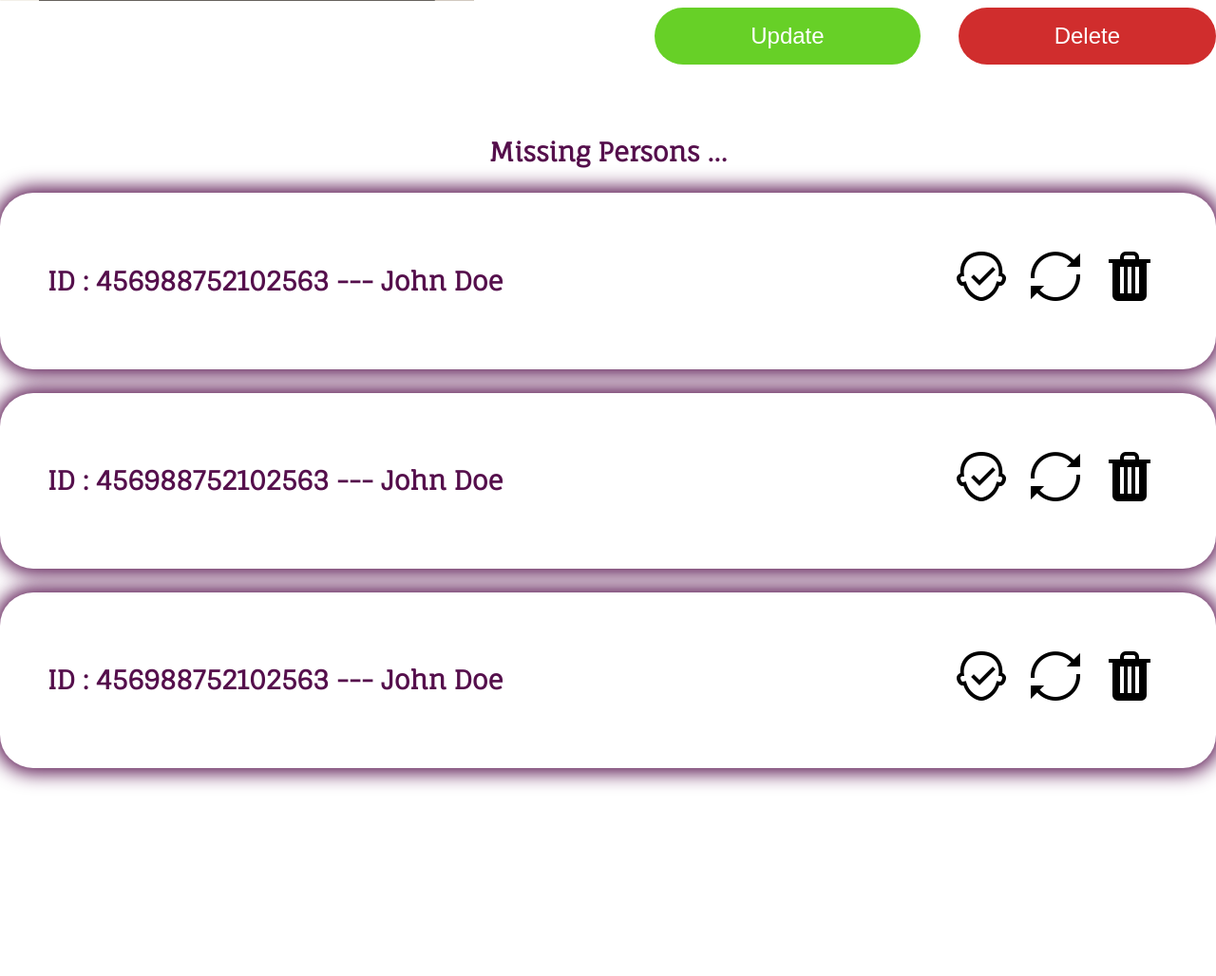
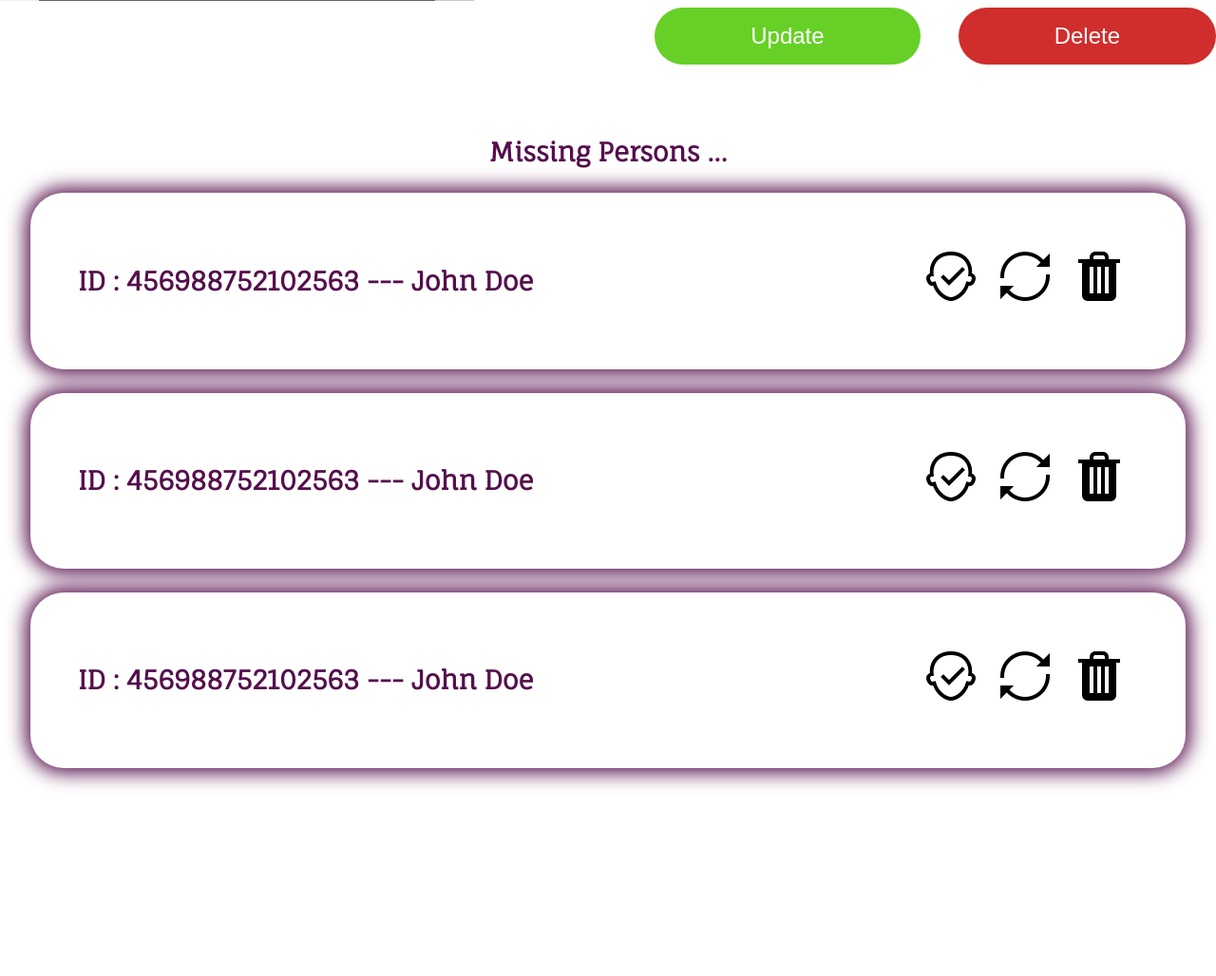
Before and after one commit to pharouqy/Mafkoud, a PHP site: page /admin.html in a window 1280 px wide. Shown: the part 647-1675 px from the top of the page at 95% size. Run offline with PHP 8.4, Linux system fonts and the light colour scheme.

Commit message:
Fix up some error !!!

```diff
--- a/css/style.css
+++ b/css/style.css
@@ -616,7 +616,7 @@ div#label article {
   box-shadow: 0px 0px 20px 5px #550f4c;
   display: flex;
   flex-direction: row;
-  width: 100%;
+  width: 95%;
   flex-wrap: wrap;
   justify-content: space-between;
   align-items: center;
--- a/sass/main.scss
+++ b/sass/main.scss
@@ -796,7 +796,7 @@ div#label {
         box-shadow: 0px 0px 20px 5px $primary-color;
         display: flex;
         flex-direction: row;
-        width: 100%;
+        width: 95%;
         flex-wrap: wrap;
         justify-content: space-between;
         align-items: center;
```
